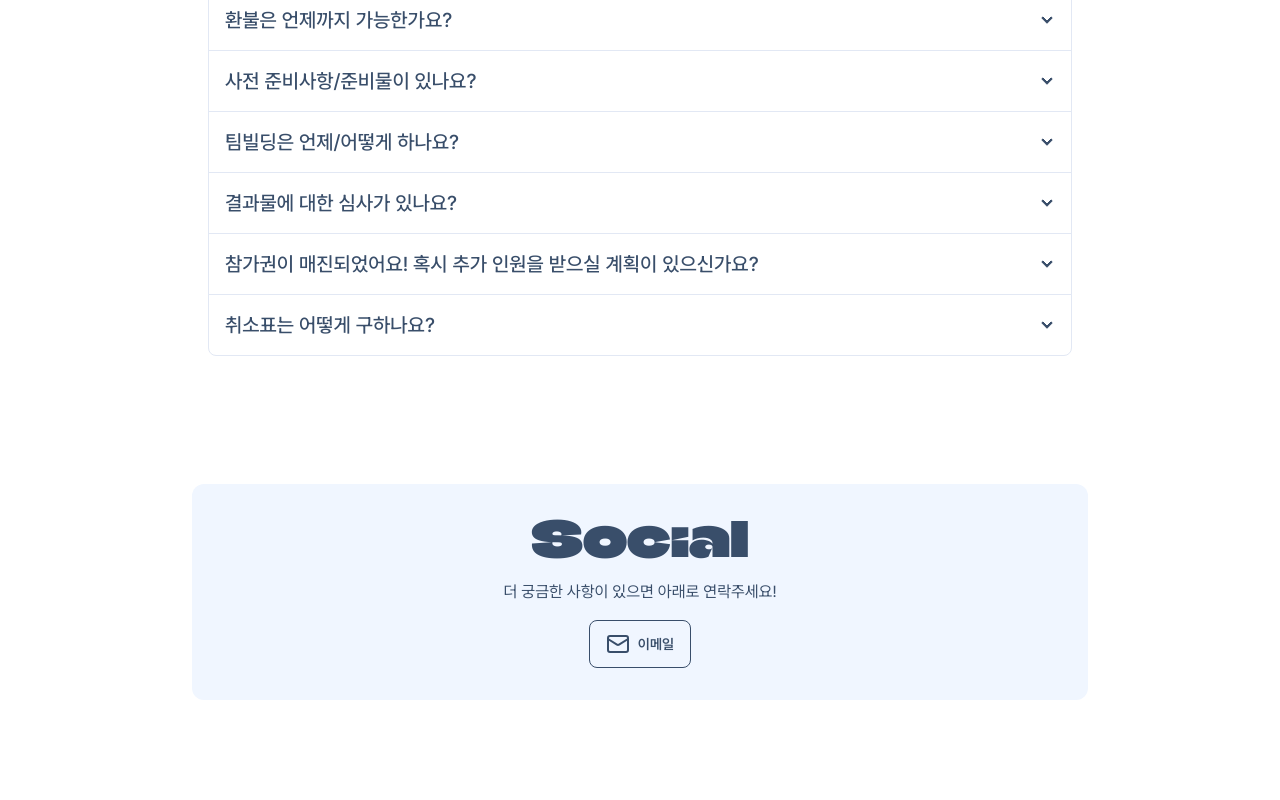
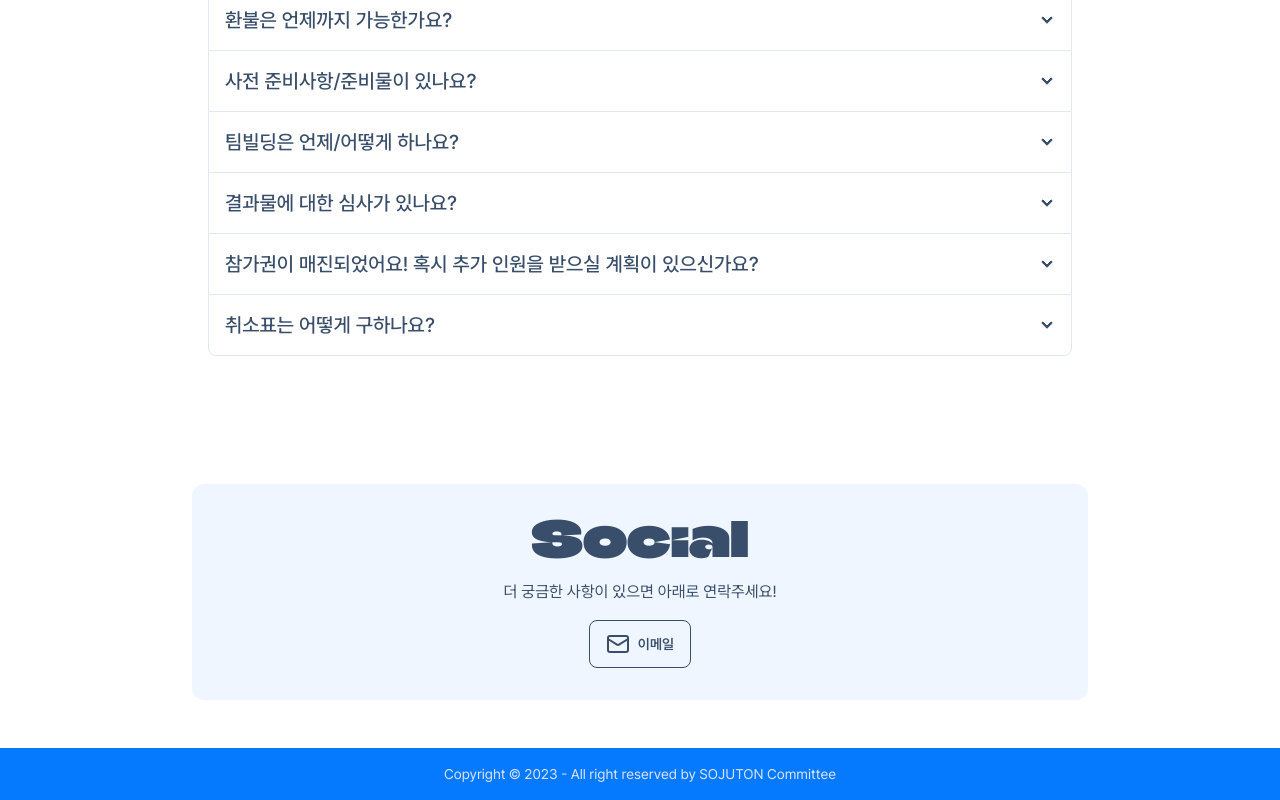
Before and after one commit to soju-con/sojuton, a Next.js app: page / in a window 1280 px wide. Shown: the part 3043-3843 px from the top of the page. Before the commit the page ends 3791 px from the top, so only its background shows below. Built offline with nearby package versions, Linux system fonts and the light colour scheme.

Commit message:
feat: Add Footer

```diff
--- a/app/layout.tsx
+++ b/app/layout.tsx
@@ -2,6 +2,7 @@ import { climateCrisisFont, pretendardFont } from "@/style/localFonts";
 import type { Metadata } from "next";
 import "./globals.css";
 import Header from "@/components/layout/Header";
+import Footer from "@/components/layout/Footer";
 
 export const metadata: Metadata = {
   title: "Create Next App",
@@ -21,6 +22,7 @@ export default function RootLayout({
       <body>
         <Header />
         <main>{children}</main>
+        <Footer />
       </body>
     </html>
   );
--- /dev/null
+++ b/components/layout/Footer.tsx
@@ -0,0 +1,13 @@
+import React from "react";
+
+const Footer = () => {
+  return (
+    <footer className="footer footer-center p-4 bg-primary text-primary-content">
+      <div>
+        <p>Copyright © 2023 - All right reserved by SOJUTON Committee</p>
+      </div>
+    </footer>
+  );
+};
+
+export default Footer;
```
